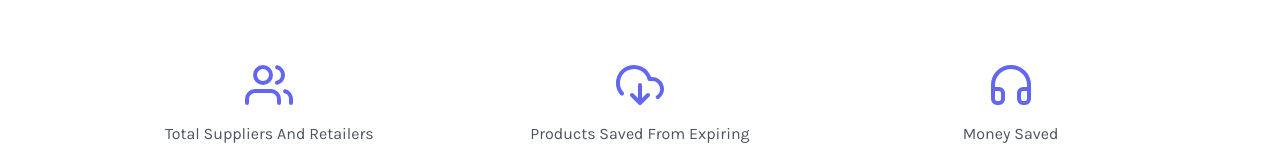
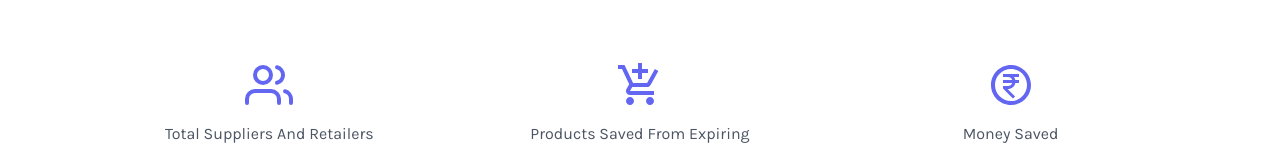
Before and after one commit to amanupadhyay28/ExpiryGuard, a React (Vite) app: page / in a window 1280 px wide. Shown: the part 2160-2319 px from the top of the page. Built offline with nearby package versions, Linux system fonts and the light colour scheme; no server answers; a web font is replaced by a local one.

Commit message:
improved css

```diff
--- a/src/LandingPage/components/Webstats.jsx
+++ b/src/LandingPage/components/Webstats.jsx
@@ -1,5 +1,7 @@
 import { useGetWebStatsMutation } from "../../services/common/index";
 import { useState, useEffect } from "react";
+import { RiMoneyRupeeCircleLine } from "react-icons/ri";
+import { MdOutlineAddShoppingCart } from "react-icons/md";
 const Webstats = () => {
   const [webstats] = useGetWebStatsMutation();
   const [webstatsData, setwebstatsData] = useState([]);
@@ -52,18 +54,7 @@ const Webstats = () => {
           </div>
           <div className="p-4 md:w-1/3 sm:w-1/2 w-full">
             <div className="px-4 py-6 rounded-lg">
-              <svg
-                fill="none"
-                stroke="currentColor"
-                strokeLinecap="round"
-                strokeLinejoin="round"
-                strokeWidth="2"
-                className="text-indigo-500 w-12 h-12 mb-3 inline-block"
-                viewBox="0 0 24 24"
-              >
-                <path d="M8 17l4 4 4-4m-4-5v9"></path>
-                <path d="M20.88 18.09A5 5 0 0018 9h-1.26A8 8 0 103 16.29"></path>
-              </svg>
+            <MdOutlineAddShoppingCart className="text-indigo-500 w-12 h-12 mb-3 inline-block" />
               <h2 className="title-font font-medium text-3xl text-gray-900">
                 {webstatsData.totalProductsCountSaved}
               </h2>
@@ -73,18 +64,7 @@ const Webstats = () => {
 
           <div className="p-4 md:w-1/3 sm:w-1/2 w-full">
             <div className=" px-4 py-6 rounded-lg">
-              <svg
-                fill="none"
-                stroke="currentColor"
-                strokeLinecap="round"
-                strokeLinejoin="round"
-                strokeWidth="2"
-                className="text-indigo-500 w-12 h-12 mb-3 inline-block"
-                viewBox="0 0 24 24"
-              >
-                <path d="M3 18v-6a9 9 0 0118 0v6"></path>
-                <path d="M21 19a2 2 0 01-2 2h-1a2 2 0 01-2-2v-3a2 2 0 012-2h3zM3 19a2 2 0 002 2h1a2 2 0 002-2v-3a2 2 0 00-2-2H3z"></path>
-              </svg>
+              <RiMoneyRupeeCircleLine className="text-indigo-500 w-12 h-12 mb-3 inline-block" />
               <h2 className="title-font font-medium text-3xl text-gray-900">
                 {webstatsData.totalRevenueGenerated}
               </h2>
```
